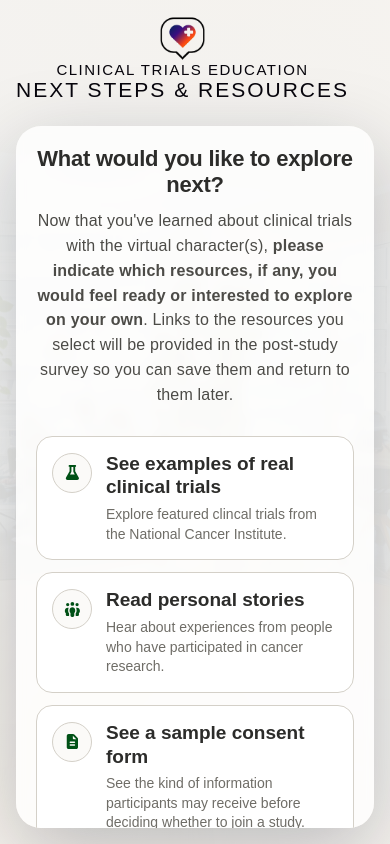
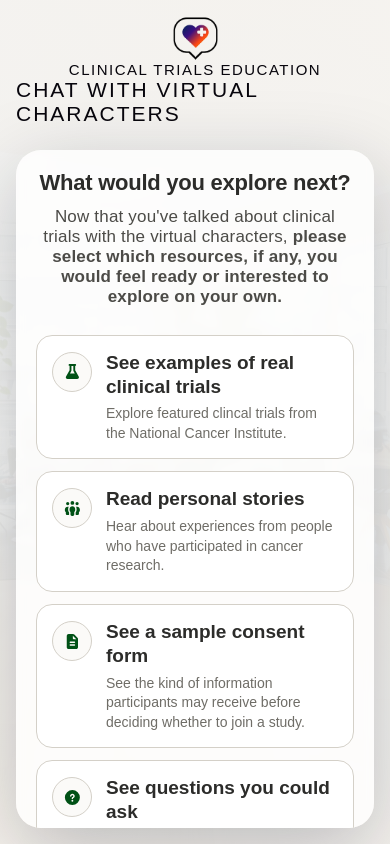
Before and after one commit to rashighosh/ct-dm-study, a React (Vite) app: page /resources in a window 390 px wide. Built offline with nearby package versions, Linux system fonts and the light colour scheme; a web font is replaced by a local one.

Commit message:
lil tweaks

```diff
--- a/src/components/Adaptive.jsx
+++ b/src/components/Adaptive.jsx
@@ -1212,7 +1212,7 @@ export default function MainInteraction() {
                 </span>
               </span>
             ) : (
-              'Finish'
+              'Finish Conversation'
             )}
 
             <span className="icon">
--- a/src/components/SelectResources.jsx
+++ b/src/components/SelectResources.jsx
@@ -19,6 +19,16 @@ import {
 // const BASE_URL = 'http://127.0.0.1:8000'
 const BASE_URL =
   'https://7bnfepvywhuc3ip5onitak3se40hivzn.lambda-url.us-east-1.on.aws'
+
+const CONDITION_NAMES = {
+  1: 'Single Info Only',
+  2: 'Single Combined',
+  3: 'Multiple',
+}
+
+const CONDITION_SINGLE_INFO = 1
+const CONDITION_SINGLE_COMBINED = 2
+const CONDITION_MULTIPLE = 3
 
 const RESOURCES = [
   {
@@ -96,6 +106,10 @@ export default function SelectResources() {
     'test-participant'
 
   const condition = Number(searchParams.get('c') ?? 0)
+
+  const isSingleAgent =
+    condition === CONDITION_SINGLE_INFO ||
+    condition === CONDITION_SINGLE_COMBINED
 
   const [selectedResources, setSelectedResources] = useState([])
   const [saving, setSaving] = useState(false)
@@ -184,21 +198,24 @@ export default function SelectResources() {
       <div className="select-resources-logo-header">
         <img src={logo} className="logo" alt="Study logo" />
         <h2>Clinical Trials Education</h2>
-        <h1>Next Steps & Resources</h1>
+        {!isSingleAgent ? (
+          <h1>Chat with Virtual Characters</h1>
+        ) : (
+          <h1>Chat with a Virtual Character</h1>
+        )}
       </div>
 
       <main className="select-resources-container">
         <header className="select-resources-header">
-          <h2>What would you like to explore next?</h2>
+          <h2>What would you explore next?</h2>
           <p>
-            Now that you've learned about clinical trials with the virtual
-            character(s),{' '}
+            Now that you've talked about clinical trials with{' '}
+            {isSingleAgent ? 'the virtual character' : 'the virtual characters'}
+            ,{' '}
             <b>
-              please indicate which resources, if any, you would feel ready or
-              interested to explore on your own
+              please select which resources, if any, you would feel ready or
+              interested to explore on your own.
             </b>
-            . Links to the resources you select will be provided in the
-            post-study survey so you can save them and return to them later.
           </p>
         </header>
 
@@ -272,7 +289,7 @@ export default function SelectResources() {
                 </span>
               </span>
             ) : (
-              'Continue to Survey'
+              'Continue to Post-Survey'
             )}
 
             <span className="icon">
--- a/src/css/SelectResources.css
+++ b/src/css/SelectResources.css
@@ -108,8 +108,8 @@
 
   color: #4c4b47;
 
-  font-size: 18px;
-  line-height: 1.55;
+  font-size: 21px;
+  line-height: normal;
 }
 
 /* -------------------------------------------------------------------------- */
@@ -328,7 +328,8 @@
   }
 
   .select-resources-header p {
-    font-size: 16px;
+    font-size: 17px;
+    line-height: normal;
   }
 
   .resource-option {
```
